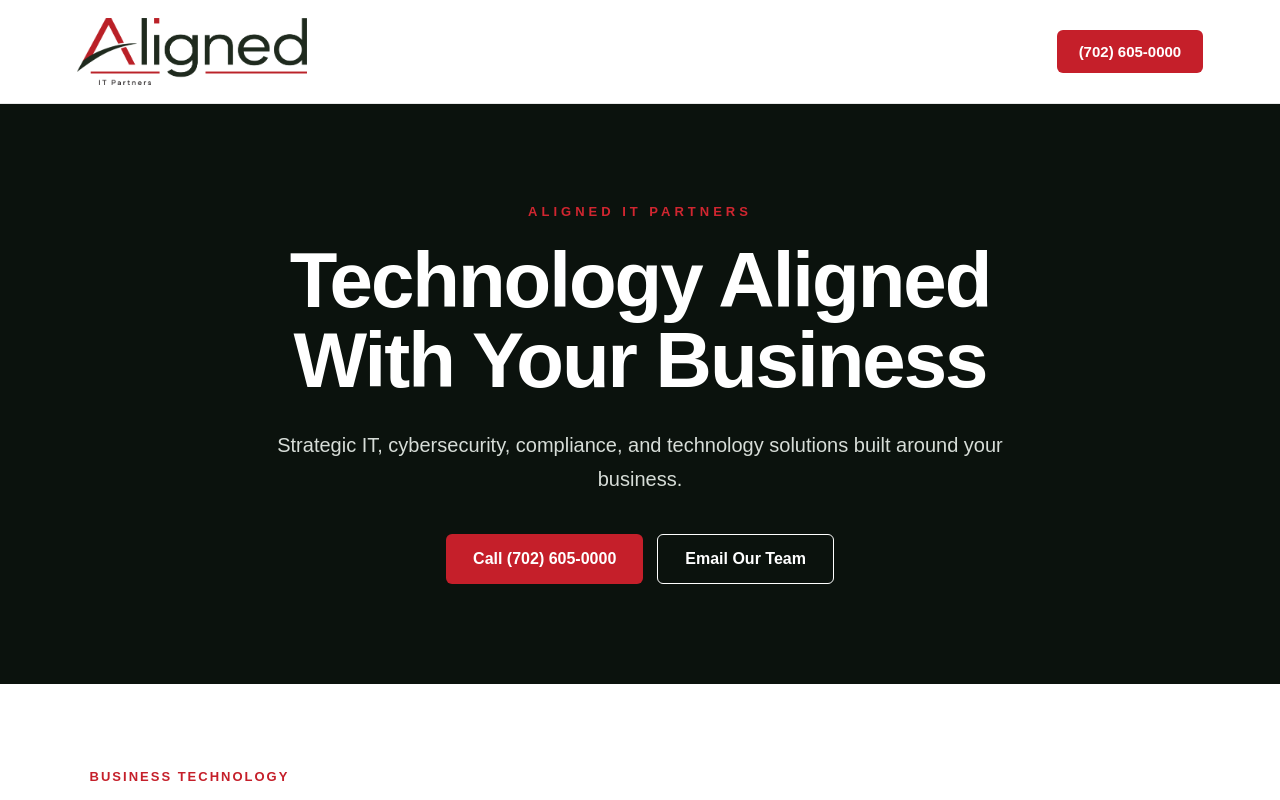
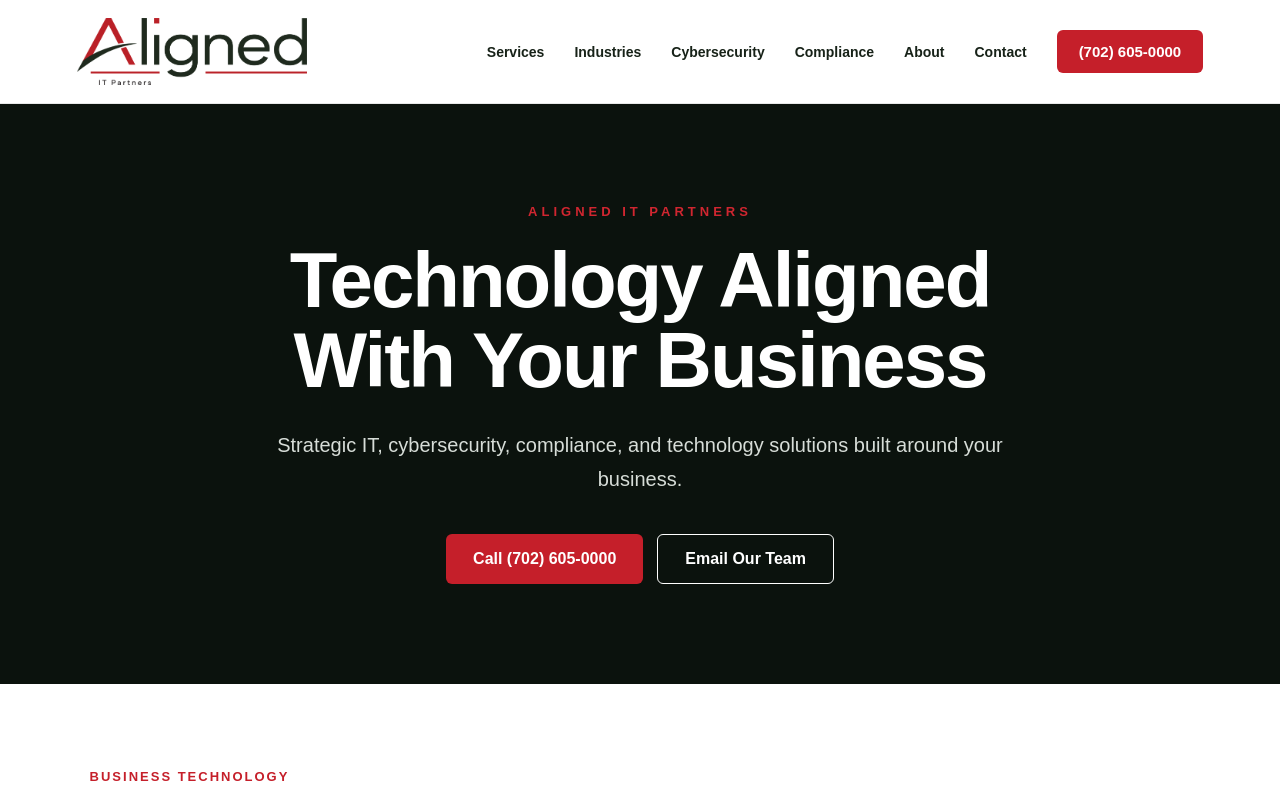
Before and after one commit to powdabam/aligneditp-website, a Next.js app: page / in a window 1280 px wide. Shown: the top 800 px of the page. Built offline with nearby package versions, Linux system fonts and the light colour scheme.

Commit message:
Add main navigation

```diff
--- a/app/page.tsx
+++ b/app/page.tsx
@@ -31,7 +31,43 @@
             height: "auto",
           }}
         />
-
+<nav
+  style={{
+    display: "flex",
+    alignItems: "center",
+    gap: "30px",
+    marginLeft: "auto",
+    marginRight: "30px",
+  }}
+>
+  {[
+    ["Services", "#services"],
+    ["Industries", "#industries"],
+    ["Cybersecurity", "#cybersecurity"],
+    ["Compliance", "#compliance"],
+    ["About", "#about"],
+    ["Contact", "#contact"],
+  ].map(([label, href]) => (
+    <a
+      key={label}
+      href={href}
+      style={{
+        color: "#172218",
+        textDecoration: "none",
+        fontSize: "14px",
+        fontWeight: 600,
+      }}
+      onMouseEnter={(e) => {
+        e.currentTarget.style.color = "#c5202f";
+      }}
+      onMouseLeave={(e) => {
+        e.currentTarget.style.color = "#172218";
+      }}
+    >
+      {label}
+    </a>
+  ))}
+</nav>
         <a
           href="tel:7026050000"
           style={{
```
